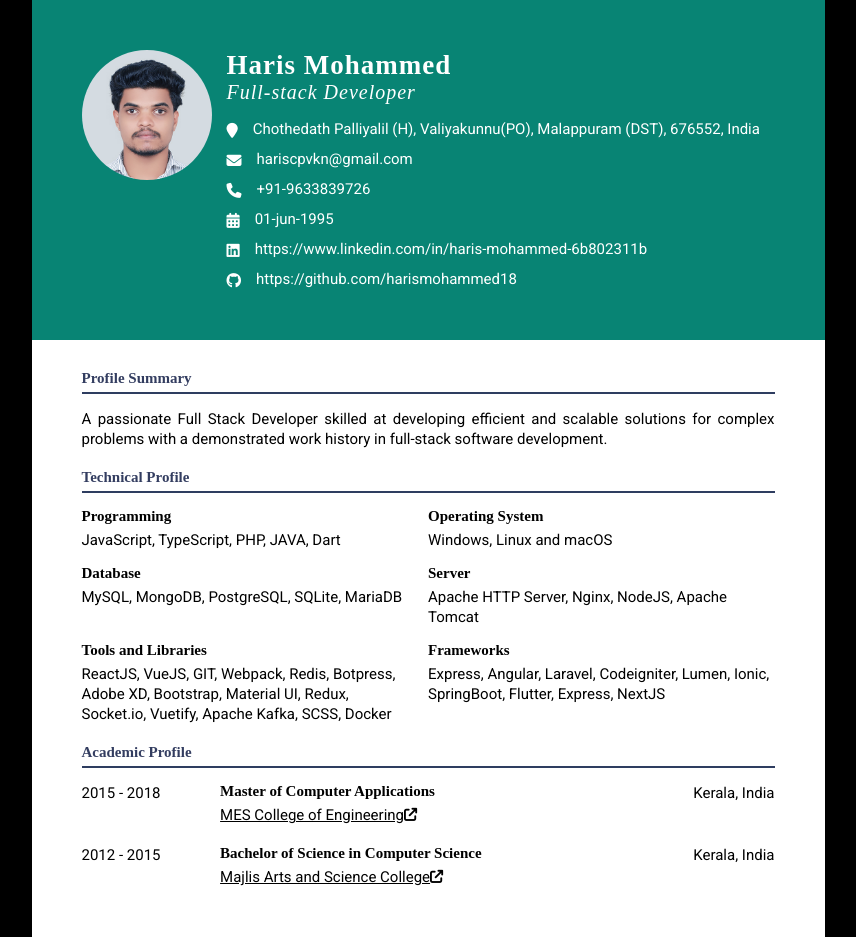
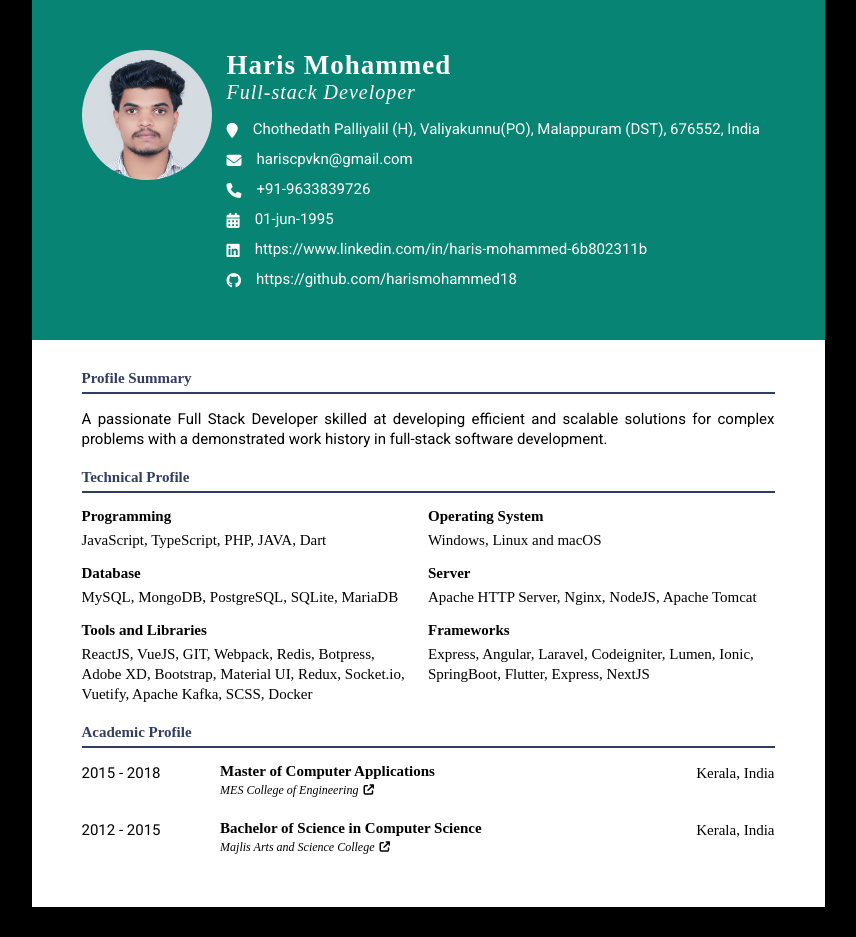
Before and after one commit to harismohammed18/cv, a React (Create React App) app: page / in a window 1280 px wide. Shown: the whole page, without its empty margins (212-1068 px from the left). After the commit the page ends 907 px from the top, so only its background shows below. Built offline with nearby package versions, Linux system fonts and the light colour scheme.

Commit message:
acadamic section added

```diff
--- a/src/component/partials/academic-profile.tsx
+++ b/src/component/partials/academic-profile.tsx
@@ -40,7 +40,7 @@ const AcademicProfile = () => {
                 href={academicProfile.course.collegeLink}
               >
                 {academicProfile.course.college}
-                <i className="fa-solid fa-arrow-up-right-from-square"></i>
+                <i className="fa-solid fa-arrow-up-right-from-square m-l-5"></i>
               </a>
             </div>
             <div className="academic-profile-card-place">
--- a/src/component/partials/overview-section.tsx
+++ b/src/component/partials/overview-section.tsx
@@ -34,7 +34,7 @@ const OverviewSection = () => {
     },
     {
       iconName: "fa-brands fa-github",
-      text: " https://github.com/harismohammed18",
+      text: "https://github.com/harismohammed18",
       isLink: true,
       path: "https://github.com/harismohammed18",
     },
--- a/src/scss/_academic-profile.scss
+++ b/src/scss/_academic-profile.scss
@@ -9,14 +9,26 @@
 
     &-year {
       width: 20%;
+      font-family: $times-new-roman-font;
     }
     &-college {
       width: 60%;
+      h4.label-tertiary {
+        padding-bottom: 0px;
+      }
+      a {
+        text-decoration: none;
+        font-size: 1.2rem;
+        font-style: oblique;
+        font-family: $times-new-roman-font;
+        line-height: 2rem;
+      }
     }
     &-place {
       width: 20%;
       p {
         text-align: right;
+        font-family: $times-new-roman-font;
       }
     }
   }
--- a/src/scss/_technical-profile.scss
+++ b/src/scss/_technical-profile.scss
@@ -15,6 +15,8 @@
     }
     p {
       text-align: left;
+      font-family: $times-new-roman-font;
+      line-height: 2rem;
     }
   }
 }
```
